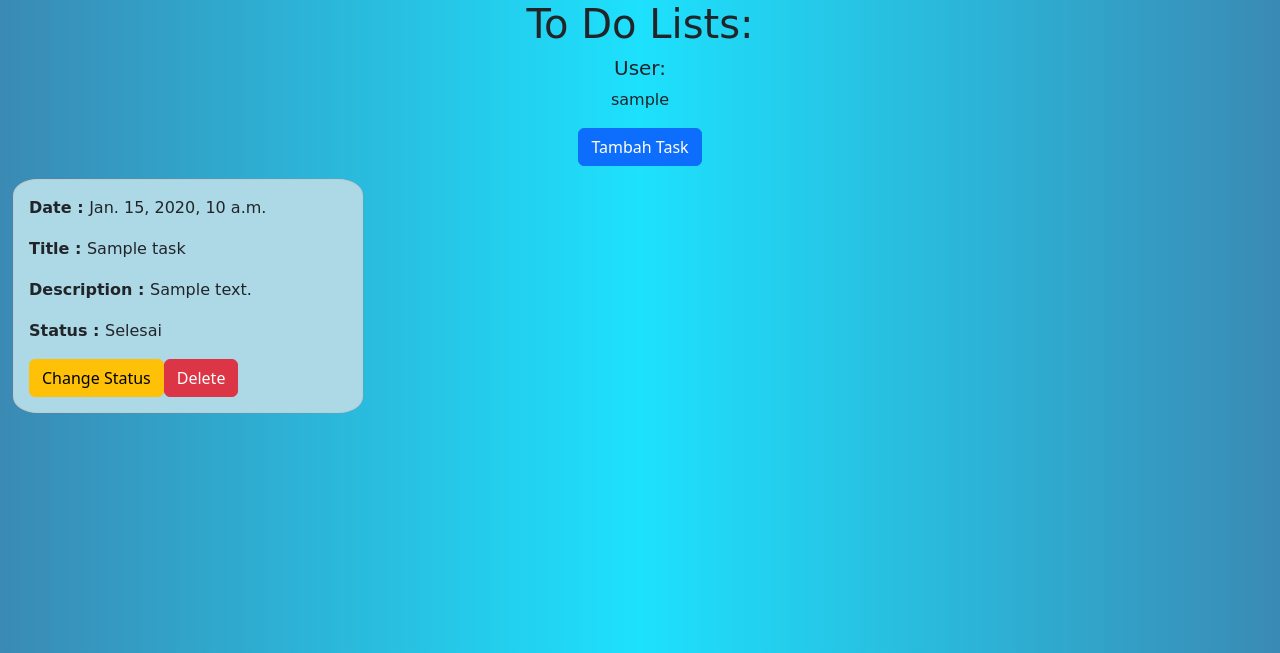
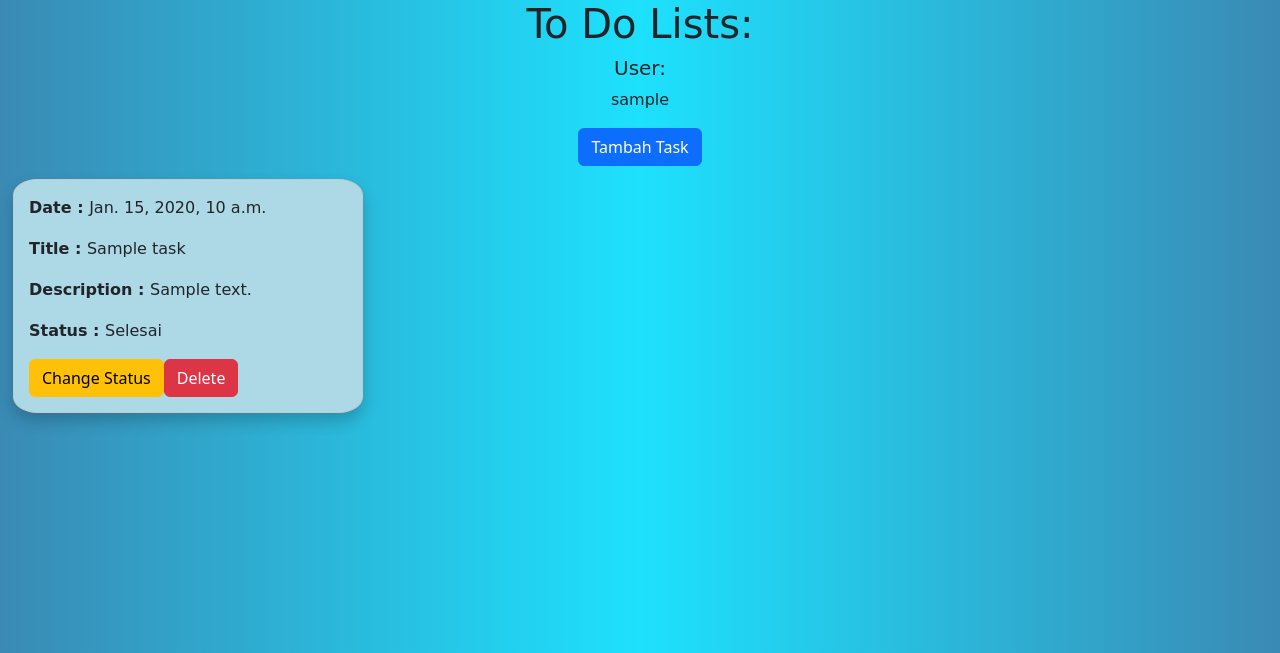
Before and after one commit to ariefbraja/PBP-Tugas-2, a Django app: page /todolist/ in a window 1280 px wide, with the pointer over the restyled element. Shown: the part 54-707 px from the top of the page. Run offline with Django 4.2, Linux system fonts and the light colour scheme; a user stored in the database is signed in; tables that the repository leaves empty hold one stand-in row (values such as "Sample post").

Commit message:
Tugas 5 Update 6

```diff
--- a/static/css/style.css
+++ b/static/css/style.css
@@ -45,6 +45,10 @@ th{
     width: 300px;
     height: 30px;
 }
+
+.cards:hover {
+    box-shadow: 0 8px 16px 0 rgba(0,0,0,0.2);
+}
 @media (max-width: 600px) {
     /* untuk HP */
     .layout {
```
